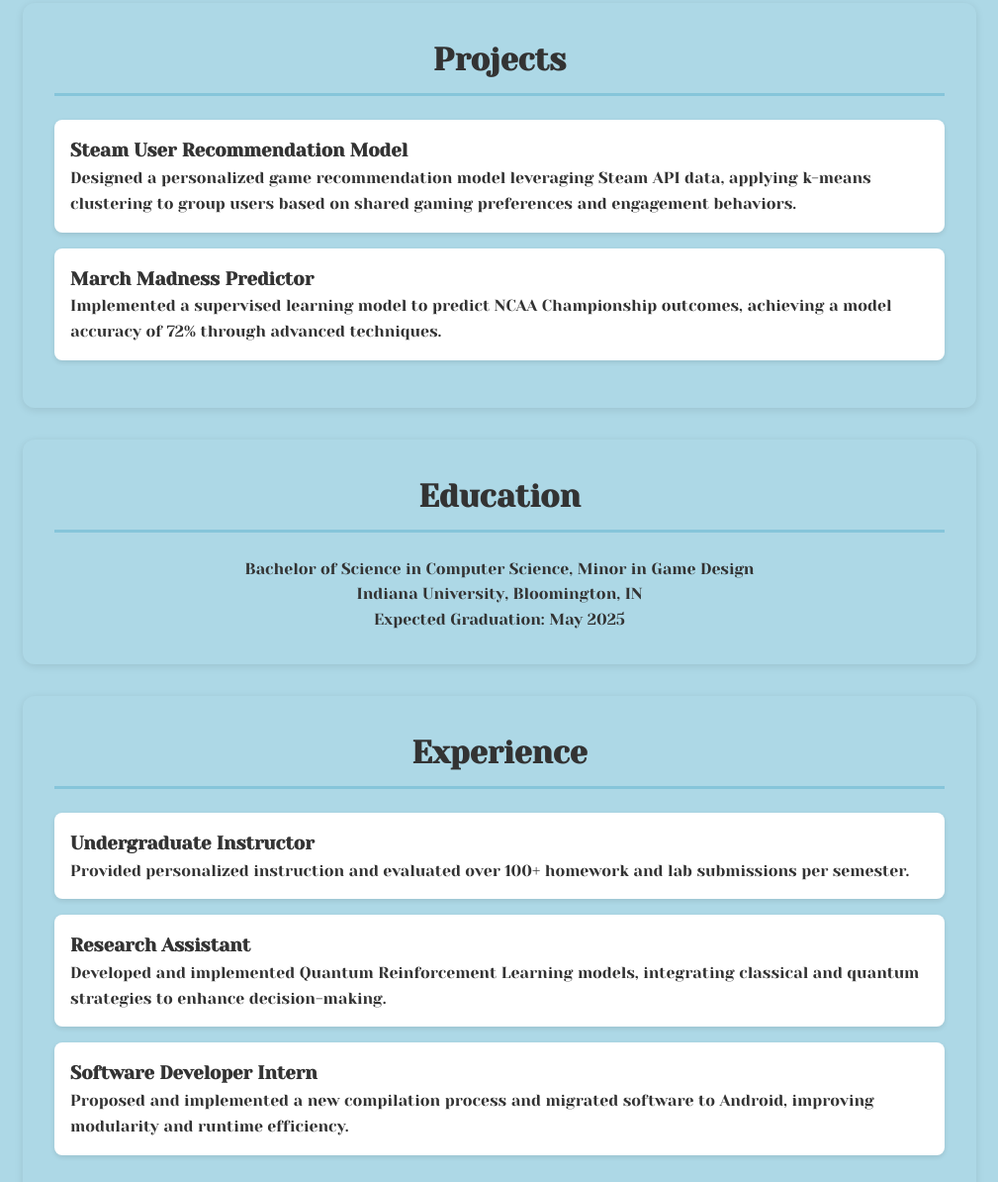
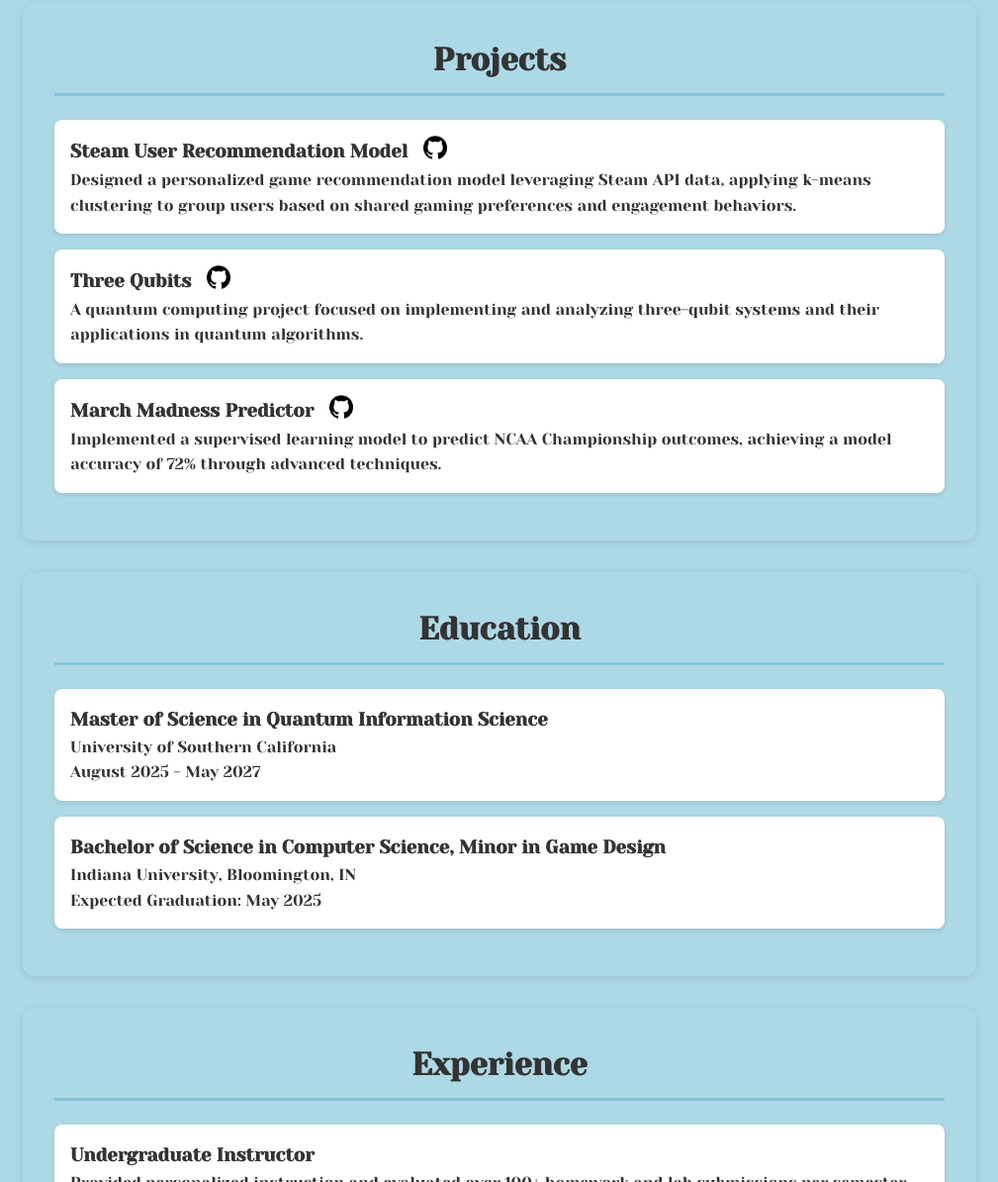
Before and after one commit to elijiang125/elijiang125.github.io, a plain HTML site: page index.html in a window 1280 px wide. Shown: the part 570-1764 px from the top of the page at 99% size, without its empty margins (135-1144 px from the left). Drawn offline with Linux system fonts and the light colour scheme.

Commit message:
Changes to Website
Added github icon to access all project files, added USC program

```diff
--- a/index.html
+++ b/index.html
@@ -27,7 +27,7 @@
             <div class="about-container">
                 <img src="EJProfilePhoto.jpg" alt="Elizabeth M. Jiang" class="about-photo">
                 <div class="about-description">
-                    <p>Welcome! I’m Elizabeth Marissa Jiang, and I currently study Computer Science with a focus on quantum machine learning at Indiana University Bloomington. Aside from college, my favorite hobbies are swimming and competitive typing! I also have a lovely cat named Bongo!</p>
+                    <p>Hello! I’m Elizabeth Marissa Jiang, and I currently study Computer Science with a focus on quantum machine learning at Indiana University Bloomington. Aside from college, my favorite hobbies are swimming and competitive typing! I also have a lovely cat named Bongo!</p>
                 </div>
             </div>
         </section>
@@ -37,11 +37,30 @@
             <h2>Projects</h2>
             <ul>
                 <li>
-                    <h3>Steam User Recommendation Model</h3>
+                    <div class="project-header">
+                        <h3>Steam User Recommendation Model</h3>
+                        <a href="https://github.com/elijiang125/GameRecommendationModel" target="_blank">
+                            <img src="githubicon.png" alt="GitHub" class="github-icon">
+                        </a>
+                    </div>
                     <p>Designed a personalized game recommendation model leveraging Steam API data, applying k-means clustering to group users based on shared gaming preferences and engagement behaviors.</p>
                 </li>
                 <li>
-                    <h3>March Madness Predictor</h3>
+                    <div class="project-header">
+                        <h3>Three Qubits</h3>
+                        <a href="https://github.com/elijiang125/ThreeQubits" target="_blank">
+                            <img src="githubicon.png" alt="GitHub" class="github-icon">
+                        </a>
+                    </div>
+                    <p>A quantum computing project focused on implementing and analyzing three-qubit systems and their applications in quantum algorithms.</p>
+                </li>
+                <li>
+                    <div class="project-header">
+                        <h3>March Madness Predictor</h3>
+                        <a href="https://github.com/elijiang125/MarchMadnessPredictor" target="_blank">
+                            <img src="githubicon.png" alt="GitHub" class="github-icon">
+                        </a>
+                    </div>
                     <p>Implemented a supervised learning model to predict NCAA Championship outcomes, achieving a model accuracy of 72% through advanced techniques.</p>
                 </li>
             </ul>
@@ -49,7 +68,16 @@
 
         <section id="education">
             <h2>Education</h2>
-            <p>Bachelor of Science in Computer Science, Minor in Game Design<br>Indiana University, Bloomington, IN<br>Expected Graduation: May 2025</p>
+            <ul>
+                <li>
+                    <h3>Master of Science in Quantum Information Science</h3>
+                    <p>University of Southern California<br>August 2025 - May 2027</p>
+                </li>
+                <li>
+                    <h3>Bachelor of Science in Computer Science, Minor in Game Design</h3>
+                    <p>Indiana University, Bloomington, IN<br>Expected Graduation: May 2025</p>
+                </li>
+            </ul>
         </section>
 
         <section id="experience">
--- a/style.css
+++ b/style.css
@@ -89,7 +89,7 @@ h1 {
 }
 
 .about-description {
-    background: #f6ebf9;
+    background: #ffffff;
     padding: 1rem;
     border-radius: 12px;
     box-shadow: 0 2px 5px rgba(0, 0, 0, 0.1);
@@ -135,6 +135,22 @@ ul li {
     box-shadow: 0 2px 5px rgba(0, 0, 0, 0.1);
 }
 
+.project-header {
+    display: flex;
+    align-items: center;
+    gap: 1rem;
+}
+
+.github-icon {
+    width: 24px;
+    height: 24px;
+    transition: transform 0.2s;
+}
+
+.github-icon:hover {
+    transform: scale(1.1);
+}
+
 footer {
     text-align: center;
     padding: 1rem;
```
Also changed, not shown: githubicon.png (added).
